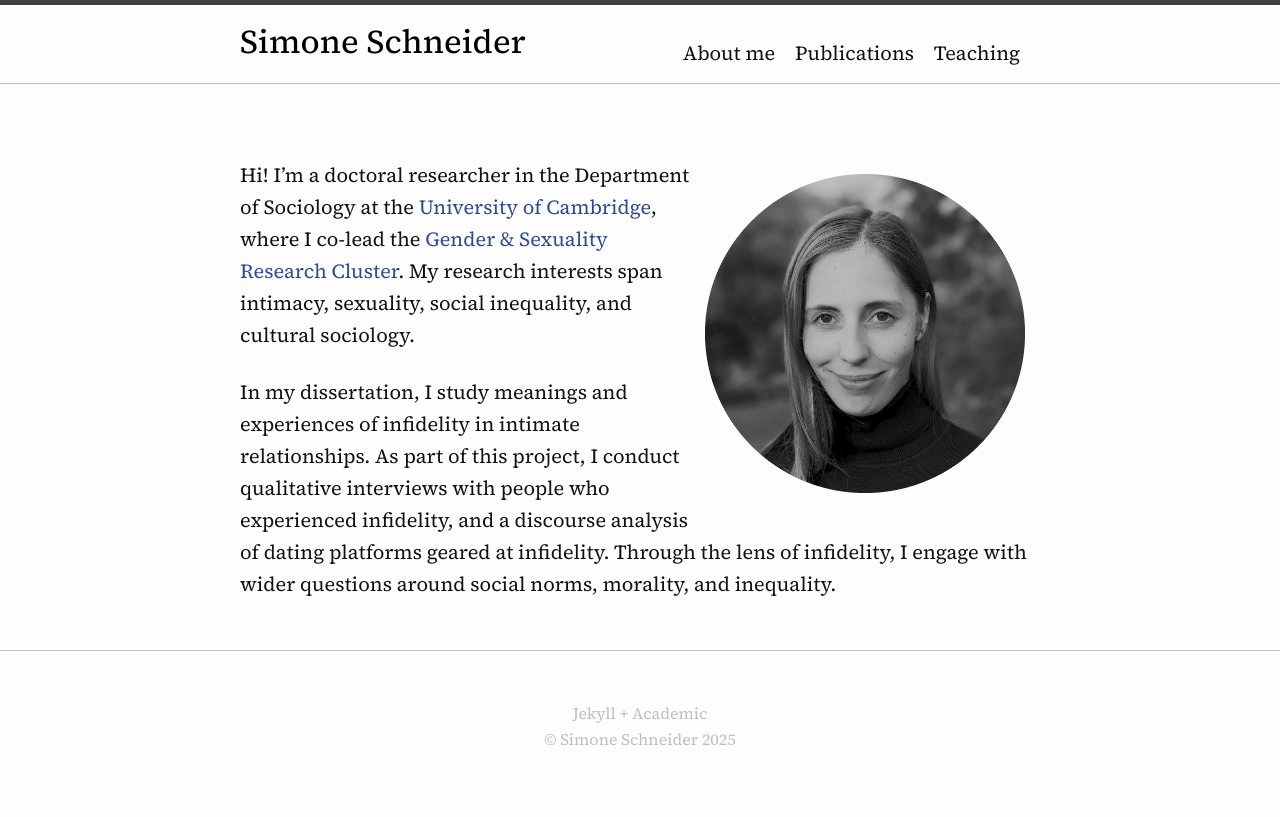
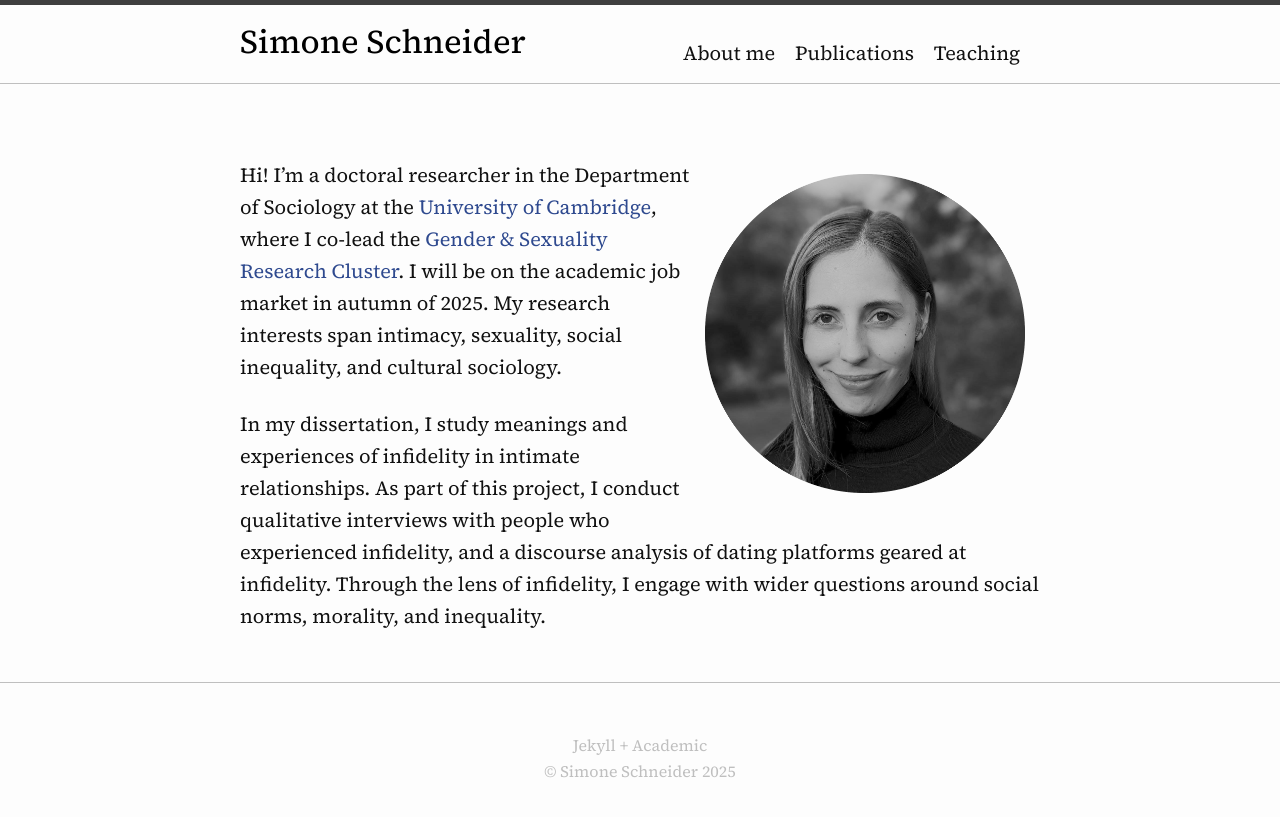
Before and after one commit to simone-schneider/simone-schneider.github.io, a Jekyll site: the page built from index.md, in a window 1280 px wide. Shown: the top 817 px of the page. Built offline with Jekyll 4.4.1, drawn with Linux system fonts in a browser that asks for light colours.

Commit message:
Update index.md

```diff
--- a/index.md
+++ b/index.md
@@ -7,6 +7,6 @@
 
 ![Simone Schneider](Schneider_photo_bw.png){:style="float:right; margin:15px; width: 40%;"}
 
-Hi! I'm a doctoral researcher in the Department of Sociology at the [University of Cambridge](https://research.sociology.cam.ac.uk/profile/simone-schneider-2022), where I co-lead the [Gender & Sexuality Research Cluster](https://research.sociology.cam.ac.uk/gender-sexuality-research-cluster). My research interests span intimacy, sexuality, social inequality, and cultural sociology.
+Hi! I'm a doctoral researcher in the Department of Sociology at the [University of Cambridge](https://research.sociology.cam.ac.uk/profile/simone-schneider-2022), where I co-lead the [Gender & Sexuality Research Cluster](https://research.sociology.cam.ac.uk/gender-sexuality-research-cluster). I will be on the academic job market in autumn of 2025. My research interests span intimacy, sexuality, social inequality, and cultural sociology.
 
 In my dissertation, I study meanings and experiences of infidelity in intimate relationships. As part of this project, I conduct qualitative interviews with people who experienced infidelity, and a discourse analysis of dating platforms geared at infidelity. Through the lens of infidelity, I engage with wider questions around social norms, morality, and inequality.
```
